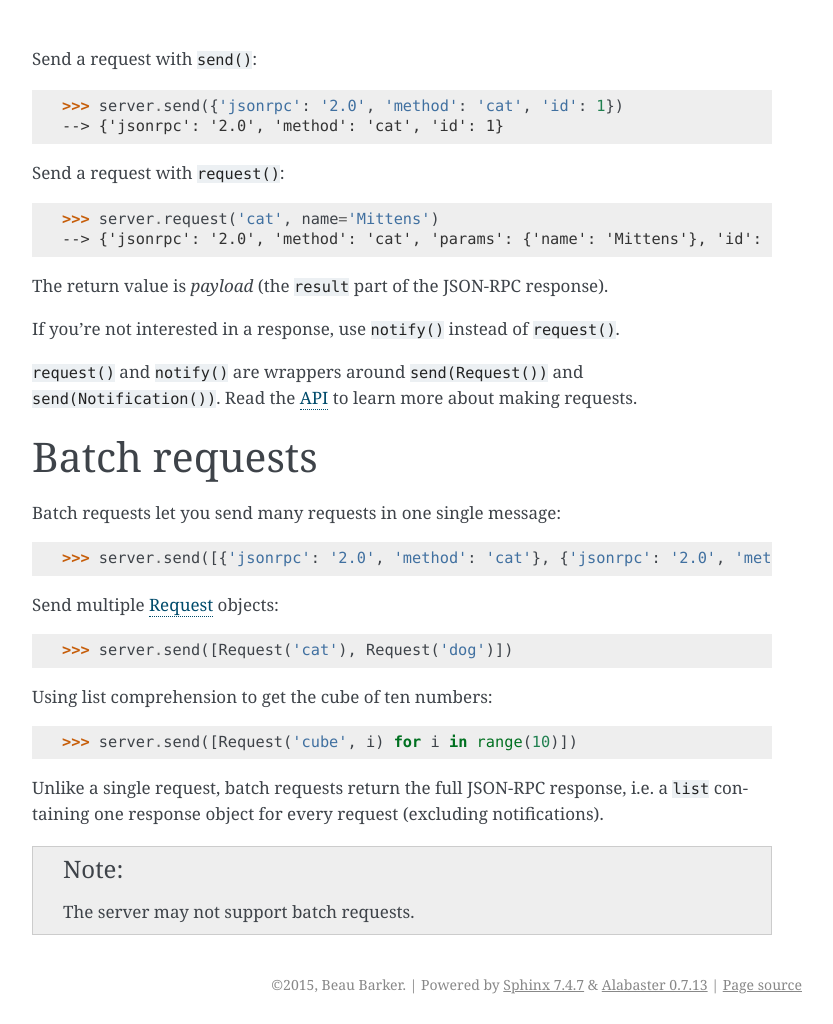
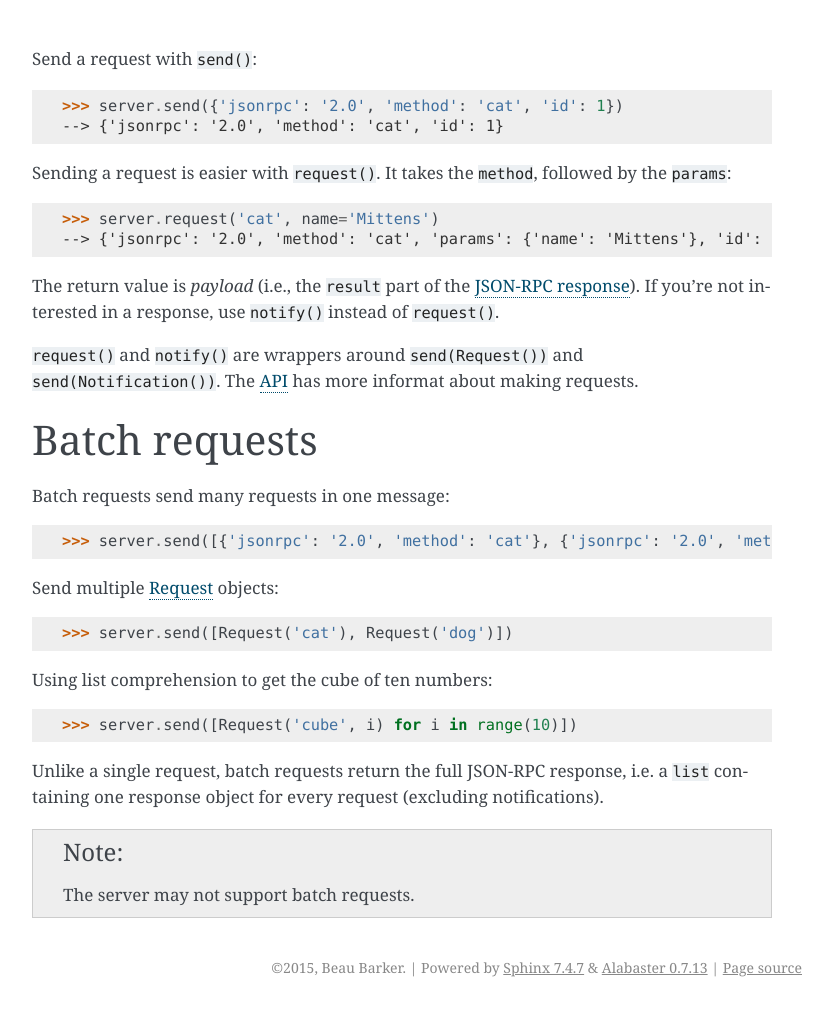
Before and after one commit to explodinglabs/jsonrpcclient, a Sphinx documentation site: the page built from doc/_includes/requests.rst, in a window 1280 px wide. Shown: the whole page, without its empty margins (238-1071 px from the left). Built offline with Sphinx 7.4.7, drawn with Linux system fonts in a browser that asks for light colours.

Commit message:
Documentation adjustments

```diff
--- a/doc/_includes/requests.rst
+++ b/doc/_includes/requests.rst
@@ -5,27 +5,28 @@ Send a request with ``send()``::
     >>> server.send({'jsonrpc': '2.0', 'method': 'cat', 'id': 1})
     --> {'jsonrpc': '2.0', 'method': 'cat', 'id': 1}
 
-Send a request with ``request()``::
+Sending a request is easier with ``request()``. It takes the ``method``, followed
+by the ``params``::
 
     >>> server.request('cat', name='Mittens')
     --> {'jsonrpc': '2.0', 'method': 'cat', 'params': {'name': 'Mittens'}, 'id': 1}
 
-The return value is *payload* (the ``result`` part of the JSON-RPC response).
-
-If you're not interested in a response, use ``notify()`` instead of ``request()``.
+The return value is *payload* (i.e., the ``result`` part of the `JSON-RPC
+response <http://www.jsonrpc.org/specification#response_object>`__). If you're
+not interested in a response, use ``notify()`` instead of ``request()``.
 
 ..
     >>> server.notify('cat', name='Mittens')
     --> {'jsonrpc': '2.0', 'method': 'cat', 'params': {'name': 'Mittens'}}
 
 ``request()`` and ``notify()`` are wrappers around ``send(Request())`` and
-``send(Notification())``. Read the `API <Request_>`_ to learn more about making
+``send(Notification())``. The `API <Request_>`_ has more informat about making
 requests.
 
 Batch requests
 --------------
 
-Batch requests let you send many requests in one single message::
+Batch requests send many requests in one message::
 
     >>> server.send([{'jsonrpc': '2.0', 'method': 'cat'}, {'jsonrpc': '2.0', 'method': 'dog'}])
 
```
